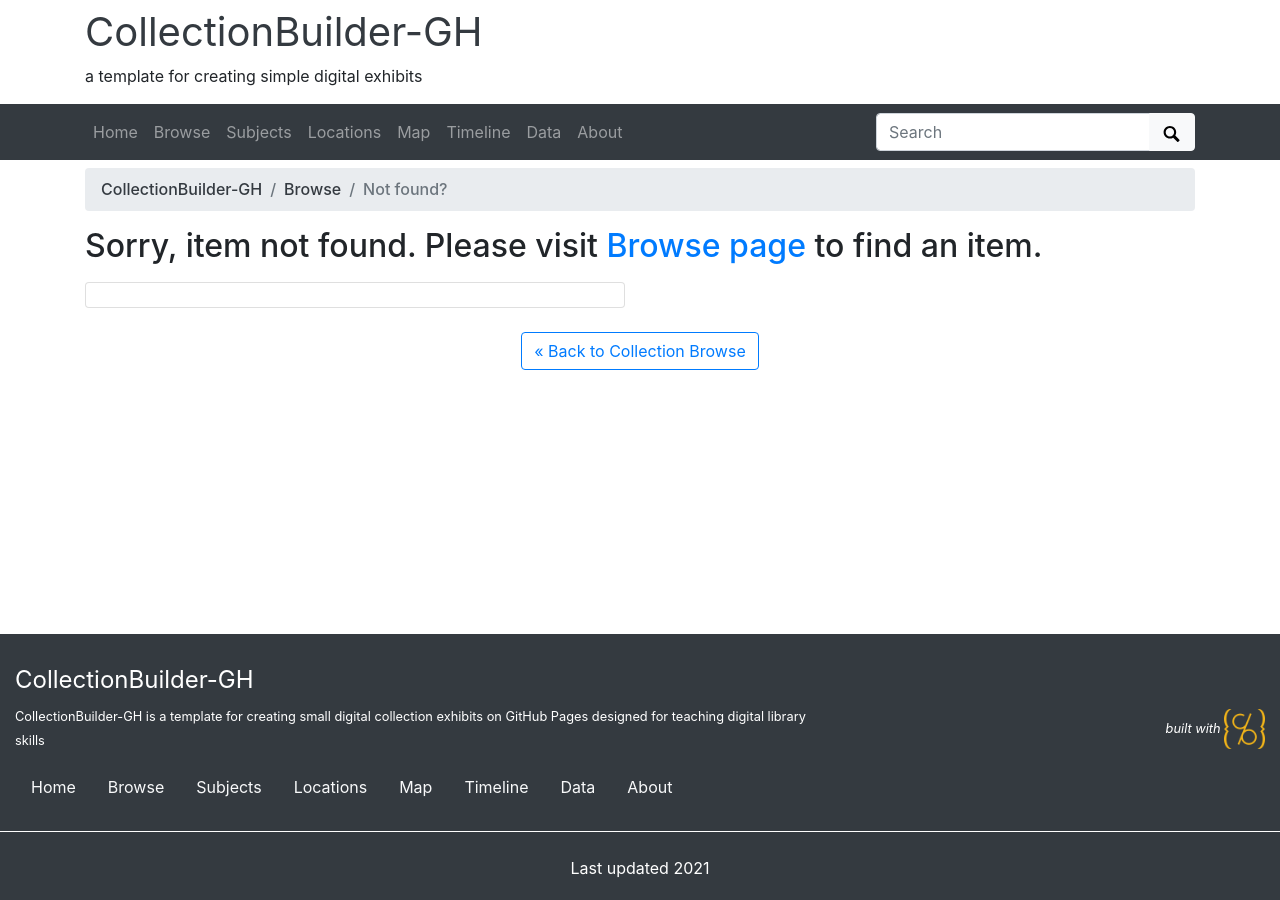
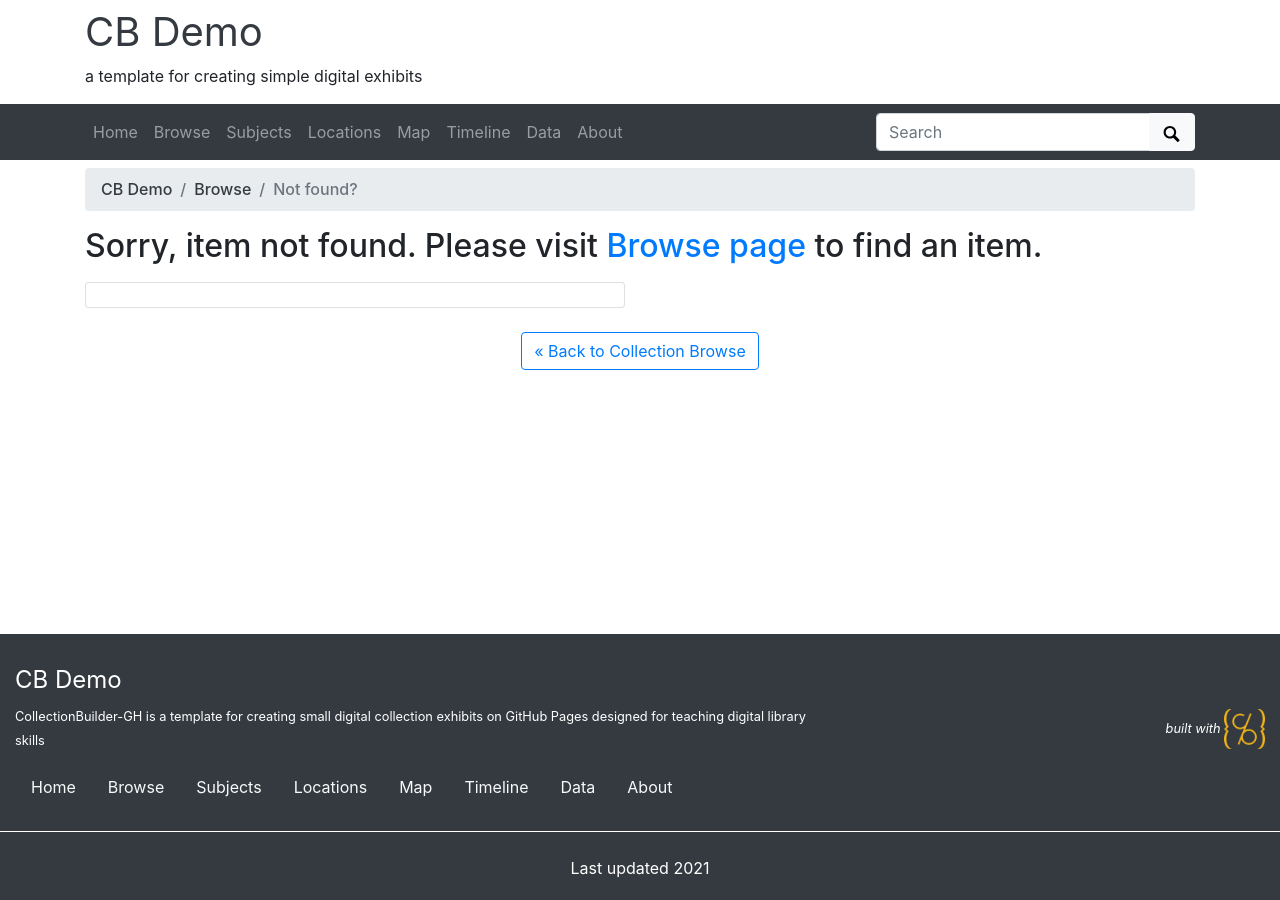
Before and after one commit to CadyFavazzo/cbdemo, a Jekyll site: the page built from pages/item.md, in a window 1280 px wide. Built offline with Jekyll 4.4.1, drawn with Linux system fonts in a browser that asks for light colours.

Commit message:
change source code and title

```diff
--- a/_config.yml
+++ b/_config.yml
@@ -14,13 +14,13 @@
 # on GitHub Pages it is your github repository's name prefixed with a /
 #baseurl: /collectionbuilder-gh
 # location of code, the full url to your github repository
-source-code: https://github.com/CollectionBuilder/collectionbuilder-gh
+source-code: https://github.com/CadyFavazzo/cbdemo
 
 ##########
 # SITE SETTINGS
 #
 # title of site appears in banner
-title: CollectionBuilder-GH
+title: CB Demo
 # tagline, a short phrase that will appear throughout the site in the top banner
 tagline: a template for creating simple digital exhibits
 # description appears in meta tags and other locations
```
